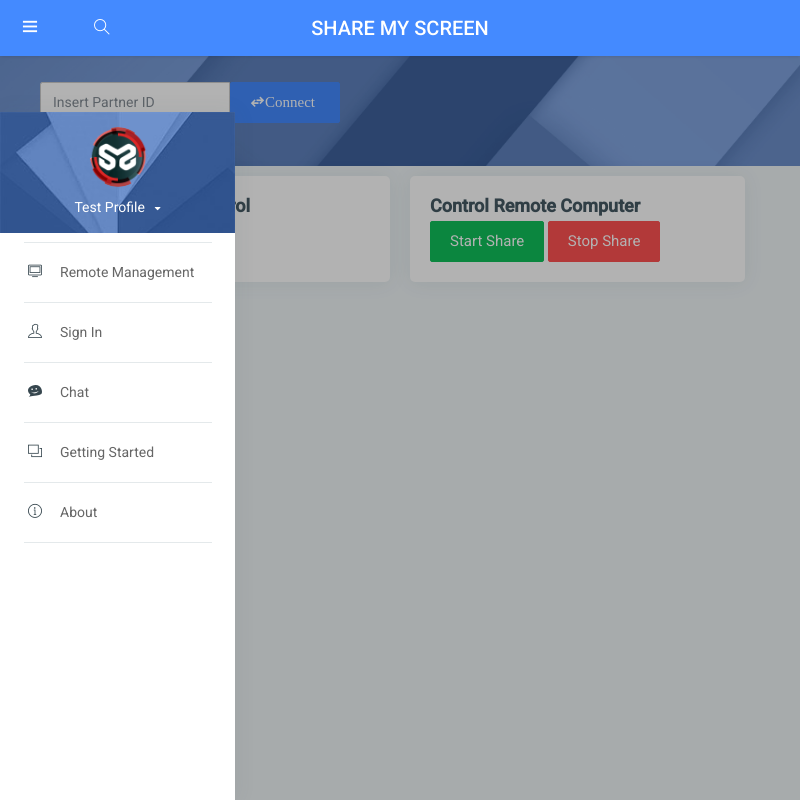
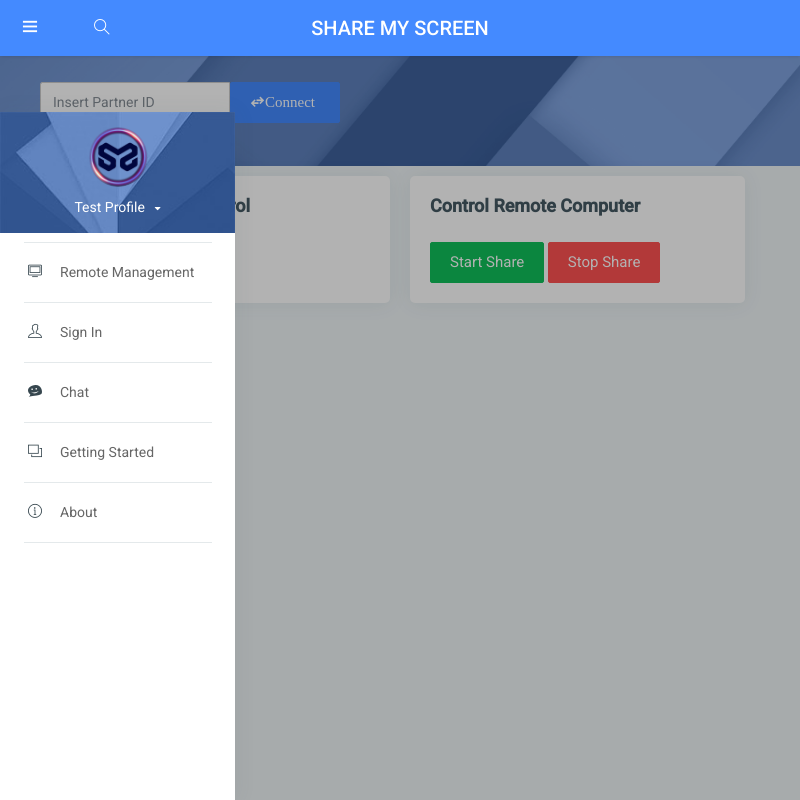
Before and after one commit to Master0229/Share_My_Screen, an Electron app: page index.html in a window 800 px wide. Both pictures are taken after a click on the link 30 px from the left and 28 px from the top of the page. Drawn offline with Linux system fonts and the light colour scheme; files whose address does not match are found by name.

Commit message:
assest #2

```diff
--- a/index.html
+++ b/index.html
@@ -142,7 +142,7 @@
 
               <li class="user-profile header-notification">
                 <a href="#!" class="waves-effect waves-light">
-                  <img src="assets/images/SMSPNG_Green.png" class="img-radius" alt="User-Profile-Image">
+                  <img src="assets/images/No_profiles.png" class="img-radius" alt="User-Profile-Image">
                   <span>Test Version</span>
                   <i class="ti-angle-down"></i>
                 </a>
@@ -188,7 +188,7 @@
             <div class="pcoded-inner-navbar main-menu">
               <div class="">
                 <div class="main-menu-header">
-                  <img class="img-80 img-radius" src="assets/images/SMSPNG_Green.png" alt="User-Profile-Image">
+                  <img class="img-80 img-radius" src="assets/images/SMSPNGNeon.png" alt="User-Profile-Image">
                   <div class="user-details">
                     <span id="more-details">Test Profile<i class="fa fa-caret-down"></i></span>
                   </div>
@@ -312,12 +312,14 @@
                     <div class="card">
                       <div class="card-block">
                         <h4 class="card-title">Allow Remote Control</h4>
-                        <p class="card-text">86820771312</p>
+                        <br>
+                        <p class="card-text">8682017712</p>
                       </div>
                     </div>
                     <div class="card">
                       <div class="card-block">
                         <h4 class="card-title">Control Remote Computer</h4>
+                        <br>
                         <button class="btn btn-success" id="start" onclick="window.electron.startShare()"> Start Share </button>
                         <button class="btn btn-danger" id="stop" onclick="window.electron.stopShare()"> Stop Share </button>
                       </div>
```
Also changed, not shown: assets/images/No_profiles.png (added), assets/images/SMSPNGNeon.png (added), 1 other file.
